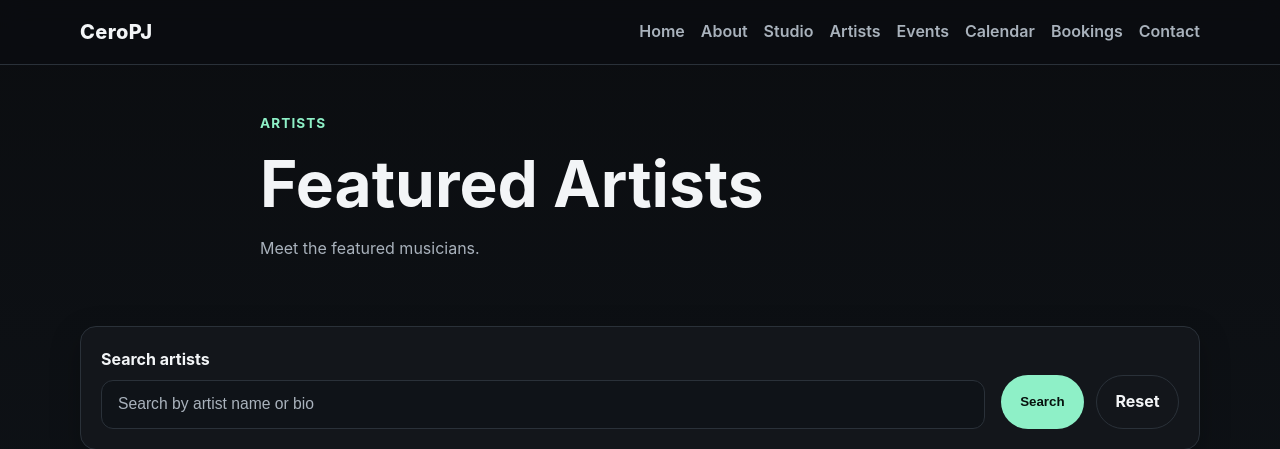
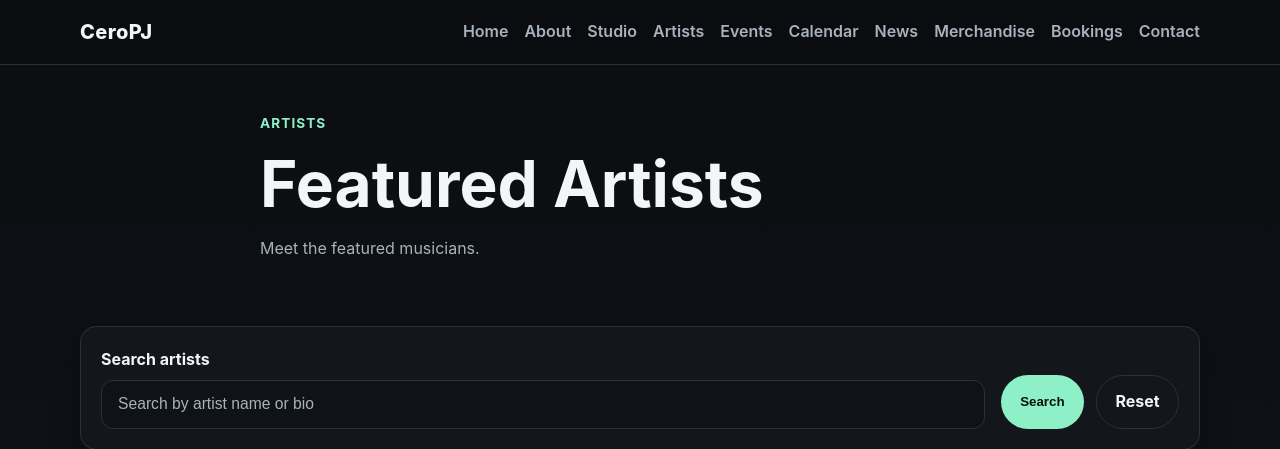
Before and after one commit to joaquinantonio/ProjectCero, a Django app: template templates/artists/artist_list.html in a window 1280 px wide. Shown: the top 449 px of the page. Run offline with Django 4.2, Linux system fonts and the light colour scheme; the template is opened without the code that fills it, so the values that code supplies are empty.

Commit message:
Refactor to include merchandise page and newspage

```diff
--- a/config/settings/base.py
+++ b/config/settings/base.py
@@ -28,6 +28,8 @@ INSTALLED_APPS = [
     "apps.events",
     "apps.studio",
     "apps.bookings",
+    "apps.news",
+    "apps.merch",
 ]
 
 # The sites framework stores the domain/name for the current site, and SITE_ID selects which Site row is active for that settings file.
--- a/config/urls.py
+++ b/config/urls.py
@@ -30,6 +30,8 @@ urlpatterns = [
     path("events/", include("apps.events.urls")),
     path("studio/", include("apps.studio.urls")),
     path("bookings/", include("apps.bookings.urls")),
+    path("news/", include("apps.news.urls")),
+    path("merch/", include("apps.merch.urls")),
 ]
 
 if settings.DEBUG:
--- a/templates/includes/navbar.html
+++ b/templates/includes/navbar.html
@@ -63,7 +63,18 @@
       >
         Calendar
       </a>
-
+    <a
+      href="{% url 'news:news_list' %}"
+      class="{% if request.resolver_match.namespace == 'news' %}is-active{% endif %}"
+    >
+      News
+    </a>
+    <a
+      href="{% url 'merch:merch_list' %}"
+      class="{% if request.resolver_match.namespace == 'merch' %}is-active{% endif %}"
+    >
+      Merchandise
+    </a>
       <a
         href="{% url 'bookings:landing' %}"
         class="{% if request.resolver_match.namespace == 'bookings' %}is-active{% endif %}"
```
Also changed, not shown: config/admin_site.py (+20 -0 lines).
